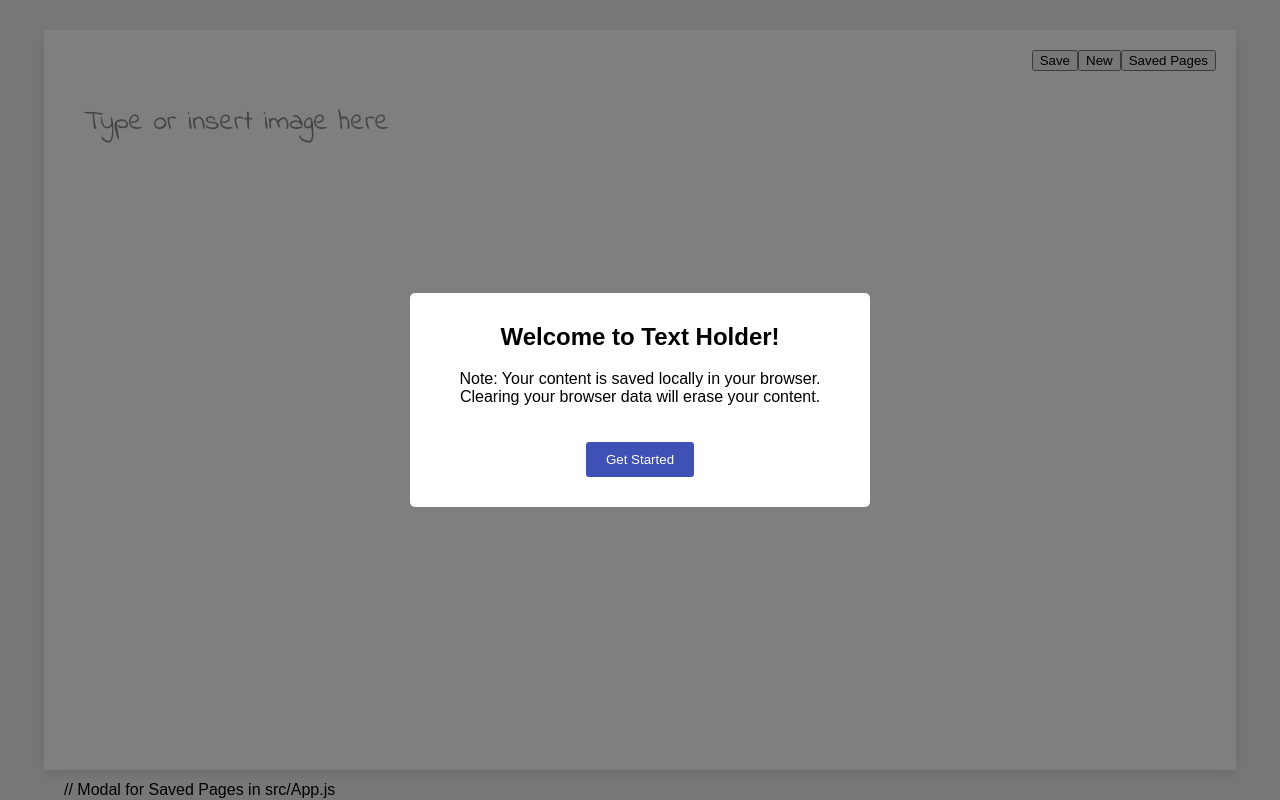
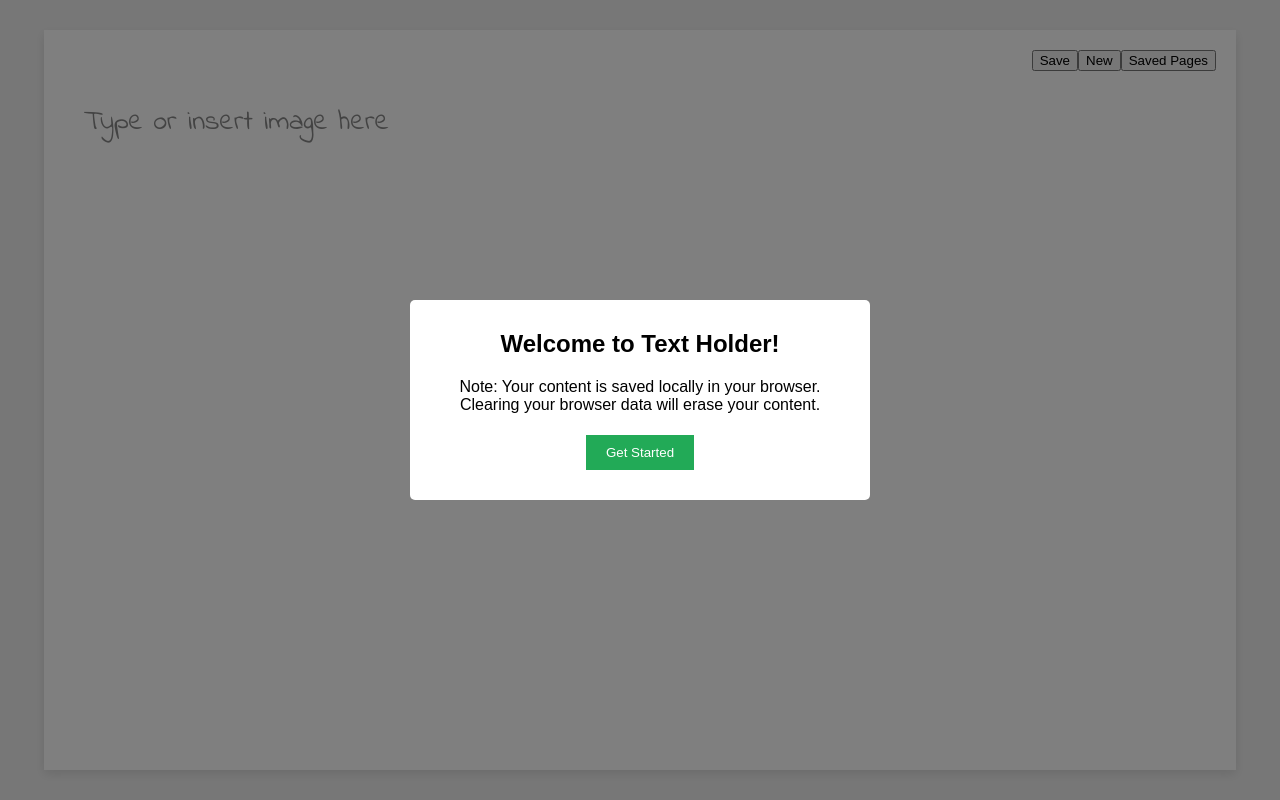
Before and after one commit to taiwuchen/text-holder, a React (Create React App) app: page / in a window 1280 px wide. Built offline with nearby package versions, Linux system fonts and the light colour scheme.

Commit message:
UI improvement

```diff
--- a/src/App.css
+++ b/src/App.css
@@ -105,17 +105,16 @@ img {
 }
 
 .popup button {
-  margin-top: 20px;
+  margin-top: 5px;
   padding: 10px 20px;
-  background-color: #3f51b5;
+  background-color: #22aa57;
   color: #ffffff;
   border: none;
   cursor: pointer;
-  border-radius: 3px;
 }
 
 .popup button:hover {
-  background-color: #303f9f;
+  background-color: #22aa57;
 }
 
 /* Resizable Image Styles */
--- a/src/App.js
+++ b/src/App.js
@@ -256,7 +256,7 @@ function App() {
         {isContentEmpty && <div className="placeholder">Type or insert image here</div>}
       </div>
 
-      // Modal for Saved Pages in src/App.js
+      {/* Modal for Saved Pages in src/App.js */}
       {showSavedPages && (
         <div className="popup-overlay">
           <div className="popup">
```
